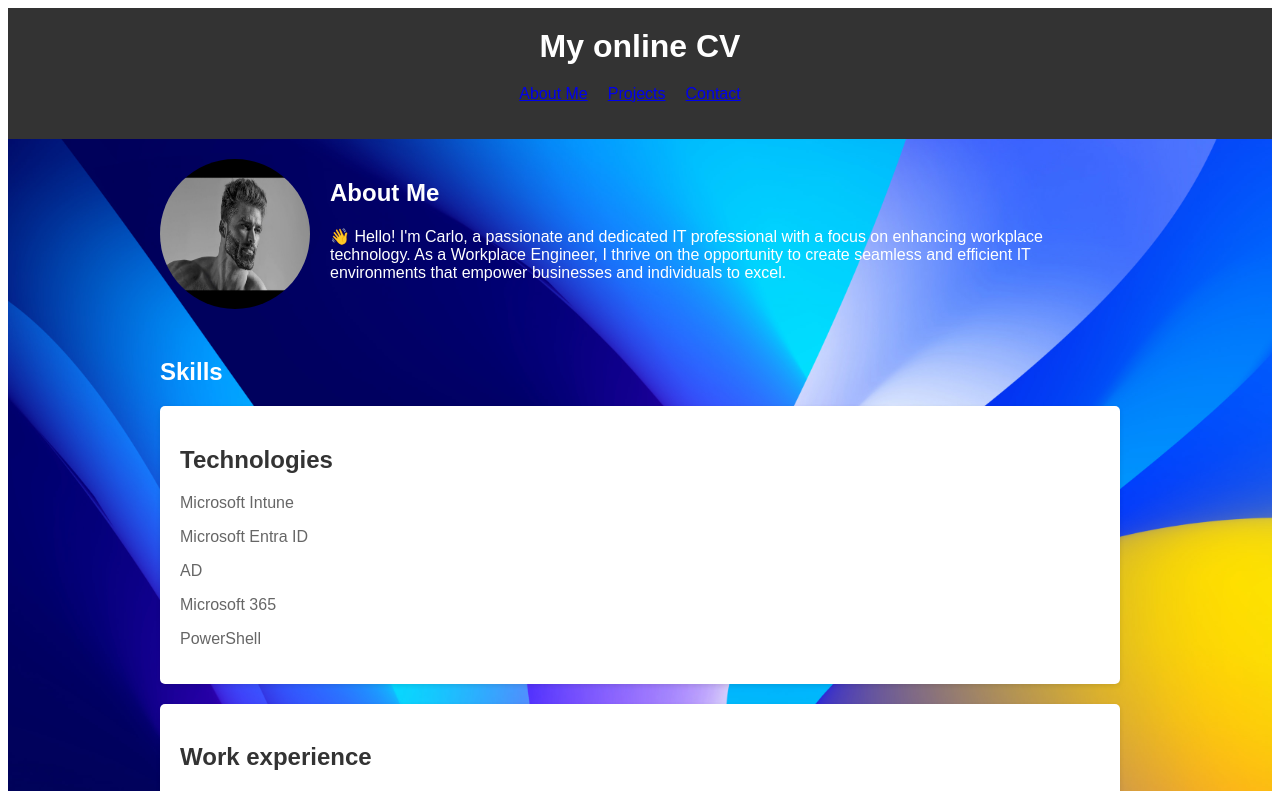
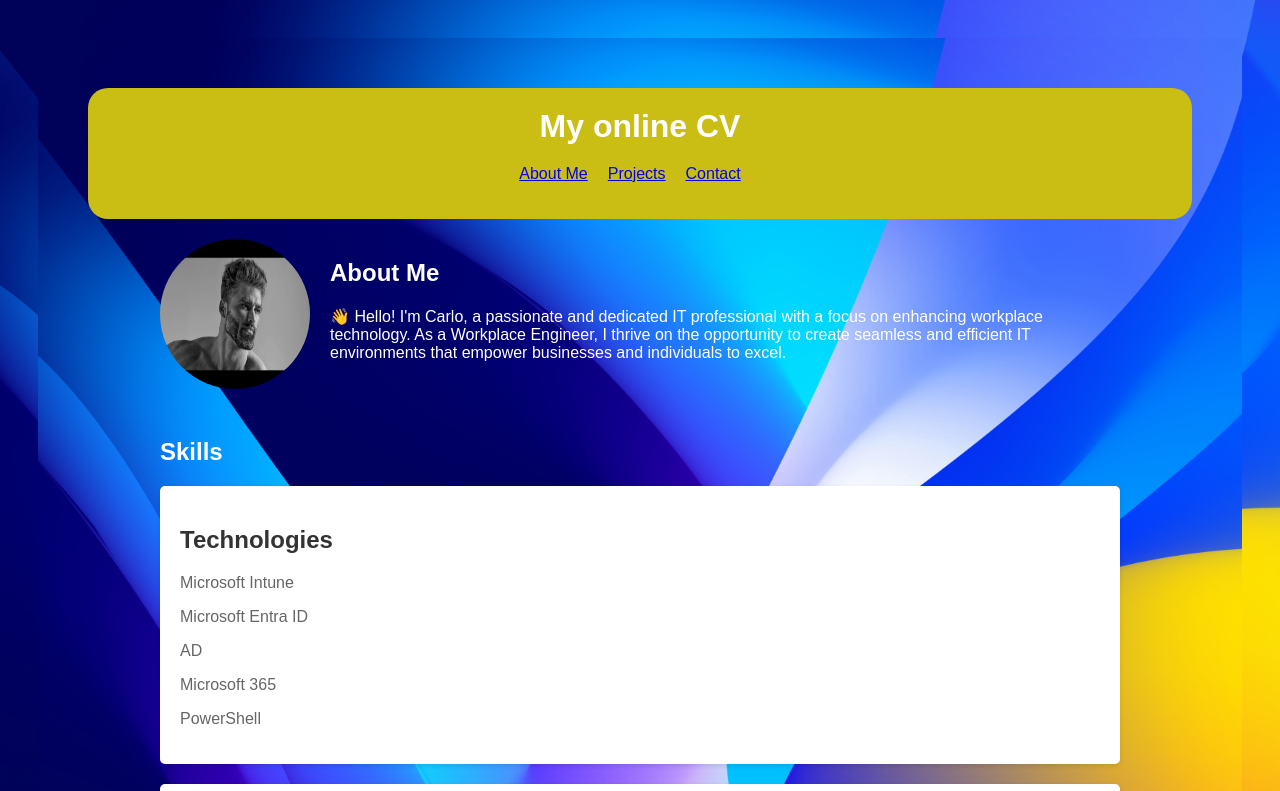
Before and after one commit to CarloRoethlisberger/MyPortfoliopage, an Angular app: page / in a window 1280 px wide. Shown: the top 791 px of the page. Built offline with nearby package versions, Linux system fonts and the light colour scheme.

Commit message:
Change to style: Header and padding

```diff
--- a/src/app/app.component.html
+++ b/src/app/app.component.html
@@ -12,15 +12,16 @@
             background-size: cover; /* Scale the image to cover the entire viewport */
             background-repeat: no-repeat; /* Prevent the image from repeating */
             background-attachment: fixed; /* Fixed background, doesn't scroll with content */
-            margin: 0;
-            padding: 0;
+            margin: -10px;
+            padding: 50px;
         }
 
         header {
-            background-color: #333;
+            background-color: #cabe15;
             color: #fff;
             text-align: center;
             padding: 20px;
+            border-radius: 20px;
         }
 
         h1 {
```
Also changed, not shown: 3 other files (tests, documents, lock files or other folders).
